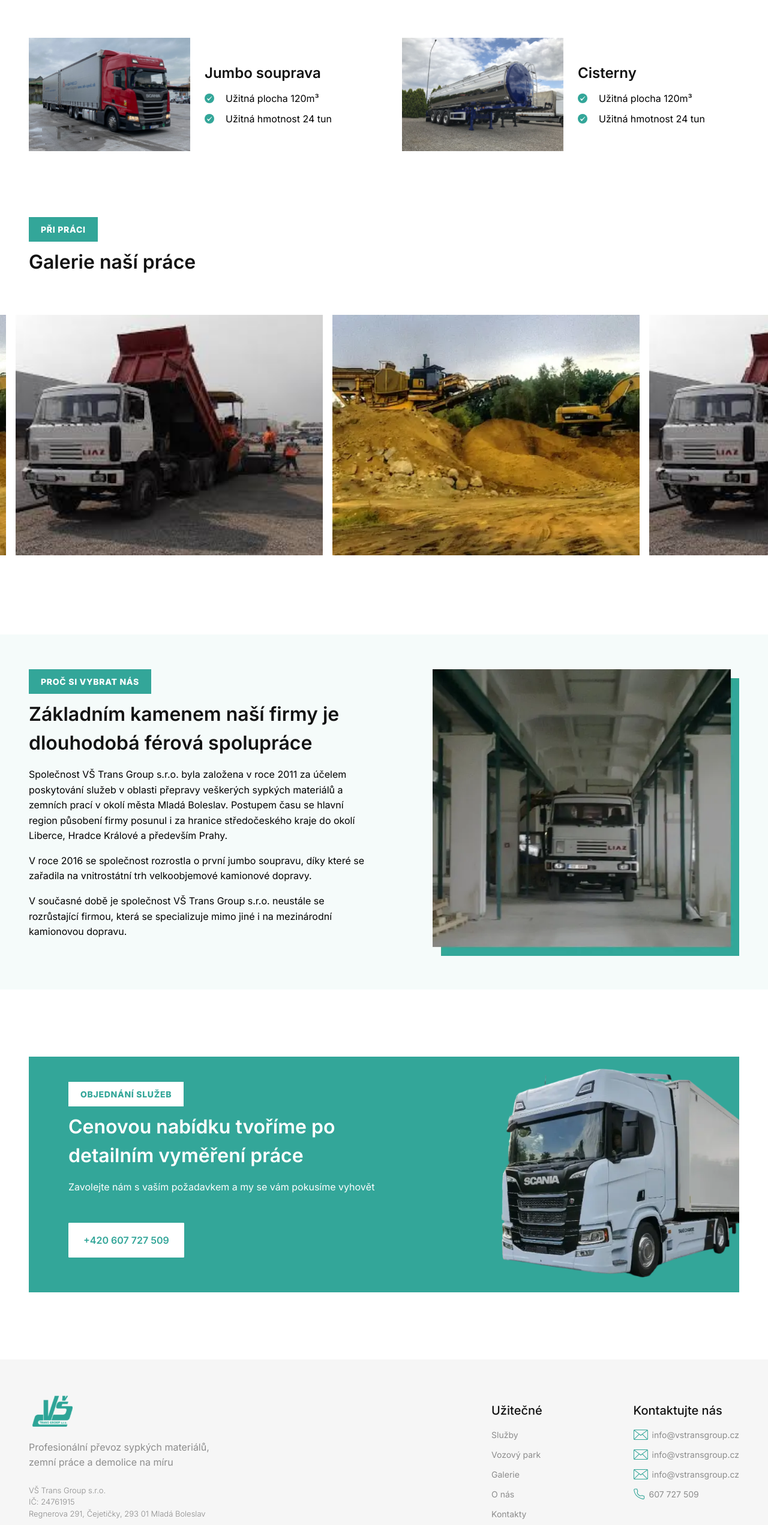
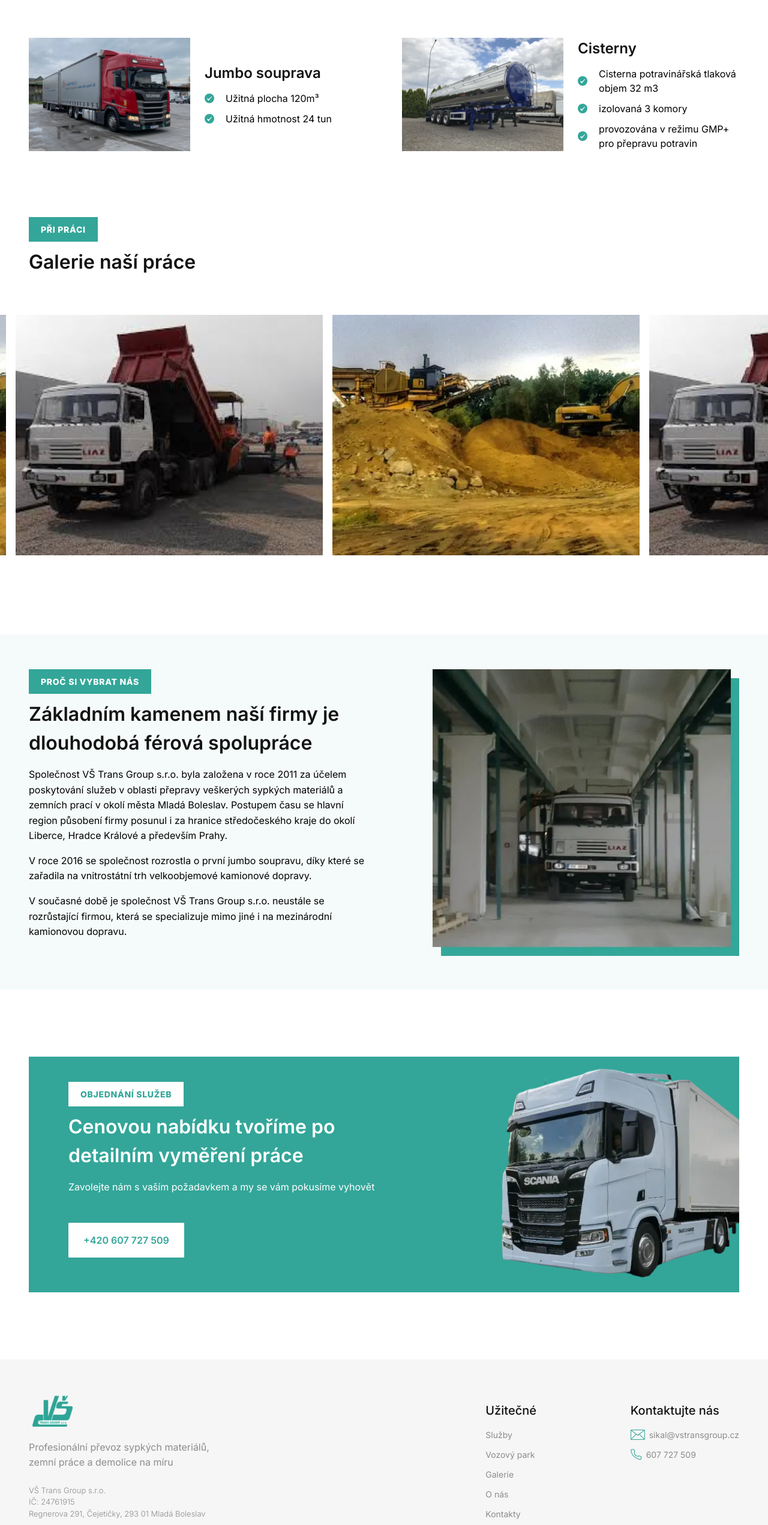
Before and after one commit to mladejovskyy/vojtech-sikal, a Next.js app: page / in a window 1280 px wide. Shown: the part 2063-4606 px from the top of the page at 60% size. Built offline with nearby package versions, Linux system fonts and the light colour scheme.

Commit message:
Email, cisterny

```diff
--- a/src/app/_components/Footer/Footer.jsx
+++ b/src/app/_components/Footer/Footer.jsx
@@ -51,19 +51,10 @@ export default function Footer() {
                         </div>
                         <div className="item links">
                             <h2>Kontaktujte nás</h2>
-                            <a href='mailto:info@raceczech.cz' target='_blank' rel="noopener noreferrer" aria-label='Napsat email na emailovou adresu info@vstransgroup.cz'><img
+                            <a href='mailto:sikal@vstransgroup.cz' target='_blank' rel="noopener noreferrer" aria-label='Napsat email na emailovou adresu info@vstransgroup.cz'><img
                                 src='/images/footer-email.svg' className="footer-email" alt="Ikona emailu" draggable="false"
                                 loading="lazy"
-                                placeholder="blur"/> info@vstransgroup.cz</a>
-                            <a href='mailto:info@vstransgroup.cz' target='_blank' rel="noopener noreferrer" aria-label='Napsat email na emailovou adresu info@vstransgroup.cz'><img
-                                src='/images/footer-email.svg' className="footer-email" alt="Ikona emailu" draggable="false"
-                                loading="lazy"
-                                placeholder="blur"/> info@vstransgroup.cz</a>
-                            <a href='mailto:info@vstransgroup.cz' target='_blank' rel="noopener noreferrer" aria-label='Napsat email na emailovou adresu info@vstransgroup.cz'><img
-                                src='/images/footer-email.svg' className="footer-email" alt="Ikona emailu" draggable="false"
-                                loading="lazy"
-                                placeholder="blur"/> info@vstransgroup.cz</a>
-
+                                placeholder="blur"/> sikal@vstransgroup.cz</a>
                             <a href='tel:607727509' target='_blank' rel="noopener noreferrer" aria-label='Zavolat na číslo +420 607 727 509'><img
                                 src='/images/footer-phone.svg' alt="Ikona telefonu"
                                 loading="lazy" placeholder="blur"/> 607 727 509</a>
--- a/src/app/page.jsx
+++ b/src/app/page.jsx
@@ -453,7 +453,7 @@ export default function Home() {
                                             loading="lazy"
                                             placeholder="blur"
                                         />
-                                        Užitná plocha 120m³
+                                        Cisterna potravinářská tlaková objem 32 m3
                                     </div>
                                     <div className="benefit">
                                         <img
@@ -463,8 +463,19 @@ export default function Home() {
                                             loading="lazy"
                                             placeholder="blur"
                                         />
-                                        Užitná hmotnost 24 tun
+                                        izolovaná 3 komory
                                     </div>
+                                    <div className="benefit">
+                                        <img
+                                            src="/images/vehicles-check.svg"
+                                            alt="Ikona zaškrtnutí"
+                                            draggable="false"
+                                            loading="lazy"
+                                            placeholder="blur"
+                                        />
+                                        provozována v režimu GMP+ pro přepravu potravin
+                                    </div>
+
                                 </div>
                             </div>
                         </div>
```
